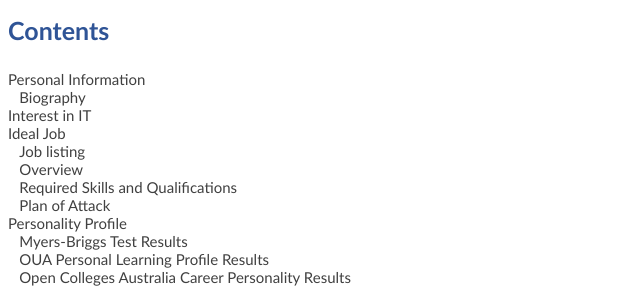
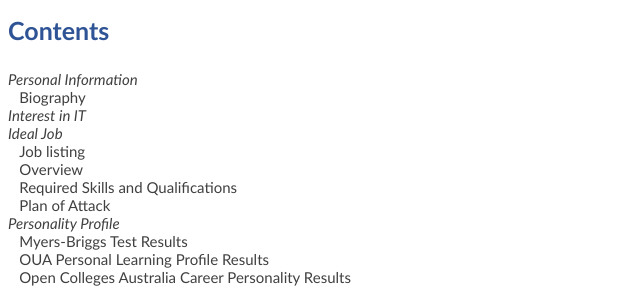
Before and after one commit to S3913624/COSC2196Assignment1, a plain HTML site: page index.html in a window 1280 px wide. Shown: the part 432-720 px from the top of the page, 0-640 px from the left. Drawn offline with Linux system fonts and the light colour scheme.

Commit message:
Update index.html

```diff
--- a/index.html
+++ b/index.html
@@ -36,6 +36,7 @@
     ul {font-size:15px}
 
     a {font-family: calibri;}
+    a {font-style: italic;}
     a {color:#404040}
     a {font-size:15px}
     a {text-decoration:none}
```
